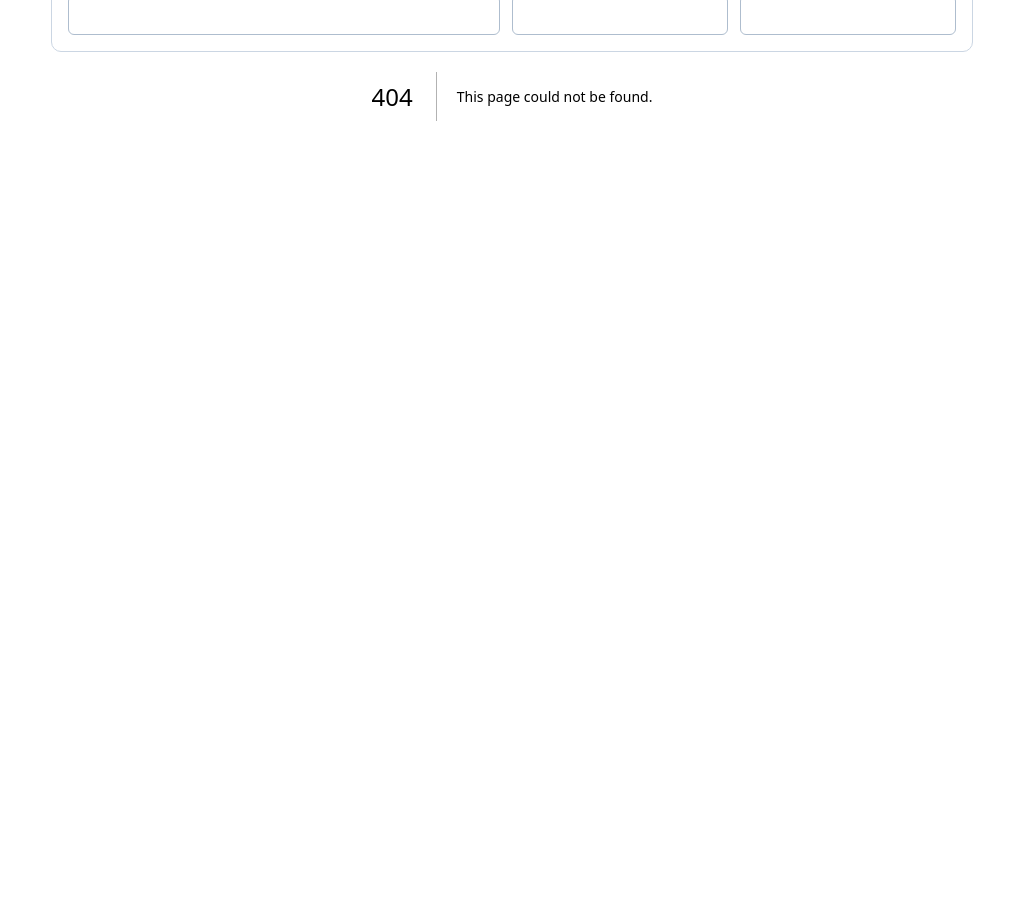
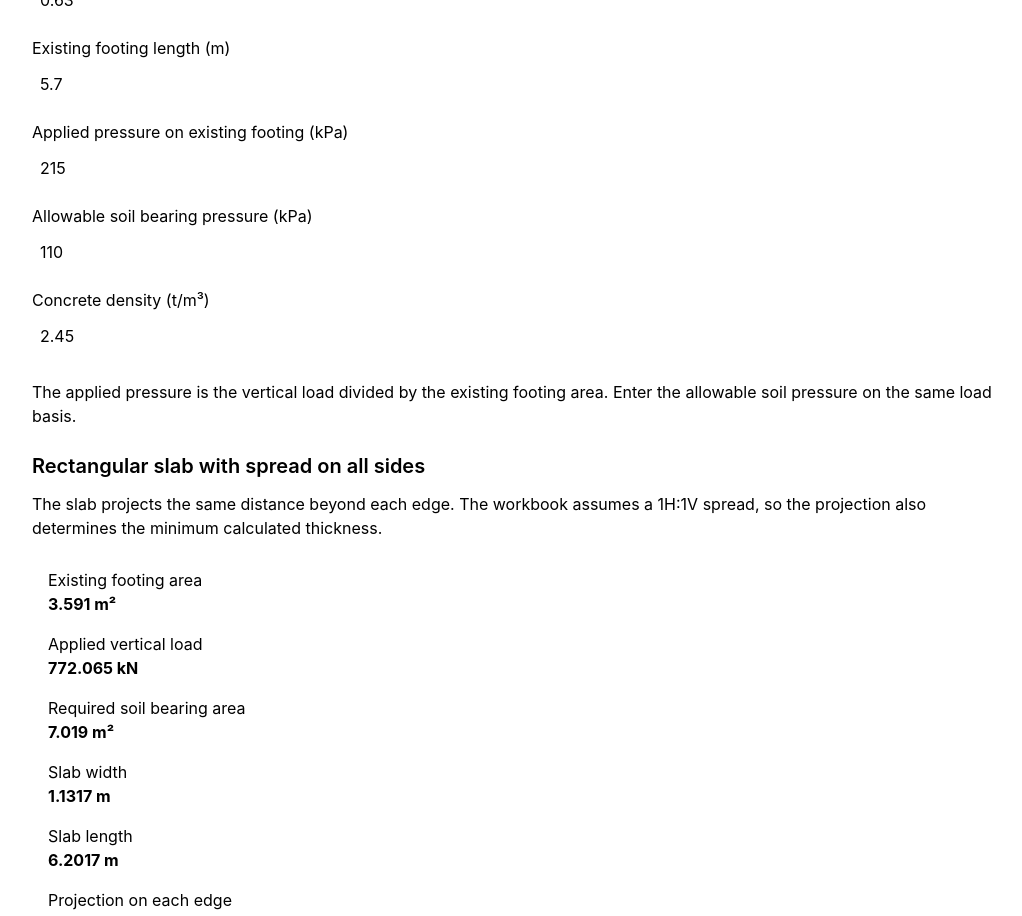
Before and after one commit to MariaMcCrann/Engineering-Tools-Platform, a Next.js app in the folder apps/engineering-tools/: page /blinding-slab in a window 1280 px wide. Before the commit this address had no page. Shown: the part 380-1296 px from the top of the page, without its empty margins (128-1150 px from the left). Before the commit the page ends 800 px from the top, so only its background shows below. Built offline with nearby package versions, Linux system fonts and the light colour scheme.

Commit message:
Add blinding slab sizing and bearing calculator (#53)
* Add blinding slab calculator: blinding-slab-calcs.ts

* Add blinding slab calculator: BlindingSlabTool.tsx

* Add blinding slab calculator: blinding-slab/page.tsx

* Add blinding slab calculator: page.tsx

```diff
--- /dev/null
+++ b/apps/engineering-tools/app/BlindingSlabTool.tsx
@@ -0,0 +1,118 @@
+"use client";
+
+import { useState } from "react";
+import { blindingSlab } from "./blinding-slab-calcs";
+
+const fields = [
+  ["width", "Existing footing width (m)", "0.63"],
+  ["length", "Existing footing length (m)", "5.7"],
+  ["pressure", "Applied pressure on existing footing (kPa)", "215"],
+  ["soil", "Allowable soil bearing pressure (kPa)", "110"],
+  ["density", "Concrete density (t/m³)", "2.45"],
+] as const;
+
+const format = (value: number, unit: string, digits = 3) =>
+  value.toLocaleString("en-AU", { maximumFractionDigits: digits }) + " " + unit;
+
+export function BlindingSlabTool() {
+  const [inputs, setInputs] = useState<Record<string, string>>(
+    Object.fromEntries(fields.map(([key, , initial]) => [key, initial]))
+  );
+  const [trialProjection, setTrialProjection] = useState("");
+  const [trialDepth, setTrialDepth] = useState("");
+  const number = (key: string) => inputs[key].trim() ? Number(inputs[key]) : NaN;
+  const result = blindingSlab(number("width"), number("length"), number("pressure"), number("soil"), number("density"));
+  const projection = trialProjection.trim() ? Number(trialProjection) / 1000 : NaN;
+  const depth = trialDepth.trim() ? Number(trialDepth) / 1000 : NaN;
+  const trialWidth = number("width") + 2 * projection;
+  const trialLength = number("length") + 2 * projection;
+  const effectiveProjection = Math.min(projection, depth);
+  const effectiveArea = (number("width") + 2 * effectiveProjection) * (number("length") + 2 * effectiveProjection);
+  const trialVolume = trialWidth * trialLength * depth;
+  const trialMass = trialVolume * number("density");
+  const trialPressure = result ? (result.force + trialMass * 9.80665) / effectiveArea : NaN;
+  const hasTrial = projection >= 0 && depth > 0 &&
+    [trialWidth, trialLength, trialVolume, trialMass, trialPressure].every(Number.isFinite);
+  const results = (rows: [string, string][]) => (
+    <dl className="grid gap-4 rounded border border-slate-300 p-4 sm:grid-cols-2 lg:grid-cols-3">
+      {rows.map(([label, value]) => (
+        <div className="metric" key={label}><dt><span>{label}</span></dt><dd><strong>{value}</strong></dd></div>
+      ))}
+    </dl>
+  );
+
+  return (
+    <div className="grid min-w-0 max-w-5xl gap-6 p-4 sm:p-6">
+      <p>Size a centred blinding slab beneath a rectangular footing using the Lodson Road Bridge workbook (A2914643). The starting values are the workbook example.</p>
+      <fieldset className="grid min-w-0 gap-4 sm:grid-cols-2 lg:grid-cols-3">
+        <legend className="mb-3 font-semibold">Footing and soil inputs</legend>
+        {fields.map(([key, label]) => <label className="grid gap-1" key={key}>{label}
+          <input className="w-full rounded border border-slate-400 p-2" type="number" min="0" step="any"
+            value={inputs[key]} onChange={event => setInputs({ ...inputs, [key]: event.target.value })} />
+        </label>)}
+      </fieldset>
+      <p>The applied pressure is the vertical load divided by the existing footing area. Enter the allowable soil pressure on the same load basis.</p>
+      {result ? <>
+        <section className="grid gap-3" aria-labelledby="blinding-plan">
+          <h2 id="blinding-plan" className="text-xl font-semibold">Rectangular slab with spread on all sides</h2>
+          <p>The slab projects the same distance beyond each edge. The workbook assumes a 1H:1V spread, so the projection also determines the minimum calculated thickness.</p>
+          {results([
+            ["Existing footing area", format(result.area, "m²")],
+            ["Applied vertical load", format(result.force, "kN")],
+            ["Required soil bearing area", format(result.requiredArea, "m²")],
+            ["Slab width", format(result.slabWidth, "m", 4)],
+            ["Slab length", format(result.slabLength, "m", 4)],
+            ["Projection on each edge", format(result.projection * 1000, "mm", 1)],
+            ["Calculated thickness, rounded up", format(result.thickness, "mm", 0)],
+            ["Concrete volume", format(result.volume, "m³")],
+            ["Concrete mass", format(result.mass, "t")],
+            ["Average soil pressure excluding slab weight", format(result.pressureWithoutWeight, "kPa", 2)],
+            ["Average soil pressure including slab weight", format(result.pressureWithWeight, "kPa", 2)],
+          ])}
+          {result.thickness === 0 ? <p>The input load requires no bearing-area enlargement. The calculated thickness here is for load spread.</p> :
+            result.pressureWithWeight > number("soil") + 1e-9 && (
+              <p role="status" className="rounded border border-amber-300 bg-amber-50 p-3 text-amber-950">
+                Including slab weight, the calculated minimum plan exceeds the entered soil pressure limit. Use the trial dimensions below to check an adopted slab.
+              </p>
+            )}
+        </section>
+        <section className="grid gap-3" aria-labelledby="blinding-trial">
+          <h2 id="blinding-trial" className="text-xl font-semibold">Check adopted dimensions</h2>
+          <p>The effective spread is limited by the lesser of the actual projection and concrete thickness. The check includes the weight of the full slab.</p>
+          <div className="grid gap-4 sm:grid-cols-2">
+            <label className="grid gap-1">Adopted projection on each edge (mm)
+              <input className="rounded border border-slate-400 p-2" type="number" step="any" min="0"
+                value={trialProjection} onChange={event => setTrialProjection(event.target.value)} />
+            </label>
+            <label className="grid gap-1">Adopted slab thickness (mm)
+              <input className="rounded border border-slate-400 p-2" type="number" step="any" min="0"
+                value={trialDepth} onChange={event => setTrialDepth(event.target.value)} />
+            </label>
+          </div>
+          {hasTrial && <>
+            {results([
+              ["Adopted width", format(trialWidth, "m")],
+              ["Adopted length", format(trialLength, "m")],
+              ["Effective soil bearing area", format(effectiveArea, "m²")],
+              ["Adopted concrete volume", format(trialVolume, "m³")],
+              ["Adopted concrete mass", format(trialMass, "t")],
+              ["Average soil pressure including slab weight", format(trialPressure, "kPa", 2)],
+            ])}
+            <p role="status">{trialPressure <= number("soil") + 1e-9 ? "Within the entered average soil pressure limit." : "Exceeds the entered average soil pressure limit."}</p>
+          </>}
+        </section>
+        <section className="grid gap-3" aria-labelledby="blinding-strip">
+          <h2 id="blinding-strip" className="text-xl font-semibold">One-metre strip with width spread only</h2>
+          <p>This workbook check assumes no spread beyond the footing ends.</p>
+          {results([
+            ["Applied vertical load per metre", format(result.stripReaction, "kN/m")],
+            ["Required width for soil bearing", format(result.stripWidth, "m", 4)],
+            ["Projection on each side", format(result.stripProjection * 1000, "mm", 1)],
+            ["Calculated thickness, rounded up", format(result.stripThickness, "mm", 0)],
+          ])}
+        </section>
+      </> : <p role="alert">Enter positive footing dimensions, allowable soil pressure and concrete density, and an applied pressure of zero or greater.</p>}
+      <p>Confirm the adopted load spread, structural adequacy and geotechnical bearing and settlement criteria for the project. The workbook records 32 MPa concrete. The sizing equations use geometry and pressure.</p>
+    </div>
+  );
+}
--- /dev/null
+++ b/apps/engineering-tools/app/blinding-slab-calcs.ts
@@ -0,0 +1,28 @@
+export function blindingSlab(width: number, length: number, pressure: number, soil: number, density: number) {
+  if (![width, length, soil, density].every(value => Number.isFinite(value) && value > 0) ||
+      !Number.isFinite(pressure) || pressure < 0) return null;
+  const area = width * length;
+  const force = area * pressure;
+  const requiredArea = force / soil;
+  const areaIncrease = Math.max(0, requiredArea - area);
+  // Positive root of (width + extension) × (length + extension) = requiredArea.
+  // Rationalized to avoid subtracting nearly equal numbers.
+  const extension = 2 * areaIncrease / (width + length + Math.hypot(width + length, 2 * Math.sqrt(areaIncrease)));
+  const stripWidth = width * pressure / soil;
+  const stripProjection = Math.max(0, stripWidth - width) / 2;
+  const slabWidth = width + extension;
+  const slabLength = length + extension;
+  const slabArea = slabWidth * slabLength;
+  const projection = extension / 2;
+  // Round up so millimetre rounding cannot reduce the required spread.
+  const thickness = Math.ceil(projection * 1000);
+  const volume = slabArea * thickness / 1000;
+  const mass = density * volume;
+  const result = {
+    area, force, requiredArea, slabWidth, slabLength, slabArea, projection, thickness, volume, mass,
+    pressureWithoutWeight: force / slabArea,
+    pressureWithWeight: (force + mass * 9.80665) / slabArea,
+    stripReaction: width * pressure, stripWidth, stripProjection, stripThickness: Math.ceil(stripProjection * 1000),
+  };
+  return Object.values(result).every(Number.isFinite) ? result : null;
+}
--- /dev/null
+++ b/apps/engineering-tools/app/blinding-slab/page.tsx
@@ -0,0 +1,12 @@
+import { BlindingSlabTool } from "../BlindingSlabTool";
+
+export default function BlindingSlabPage() {
+  return (
+    <main className="min-h-screen">
+      <section className="mx-auto w-full max-w-5xl px-4 py-6 sm:px-6">
+        <header><h1 className="text-2xl font-semibold">Blinding Slab</h1></header>
+        <BlindingSlabTool />
+      </section>
+    </main>
+  );
+}
--- a/apps/engineering-tools/app/page.tsx
+++ b/apps/engineering-tools/app/page.tsx
@@ -10,6 +10,7 @@ import { GsdmPmpTool } from "./GsdmPmpTool";
 import { RationalMethodTool } from "./RationalMethodTool";
 import { SpillwayTool } from "./SpillwayTool";
 import { CulvertTool } from "./CulvertTool";
+import { BlindingSlabTool } from "./BlindingSlabTool";
 import { BankSeatTool } from "./BankSeatTool";
 import { AbutmentStability } from "./AbutmentStability";
 import { LiftingBeamTool } from "./LiftingBeamTool";
@@ -34,7 +35,7 @@ import { SavedProjectsPanel, SaveProjectControl, CalculationTemplatesPanel, Save
 
 import { captureProjectInputs, restoreProjectInputs } from "./project-inputs";
 
-type ViewKey = "abutment-foundations" | "bank-seat" | "lifting-beams" | "design-review" | "design-checklist" | "tools" | "saved-projects" | "templates" | "rorb" | "rational" | "channel" | "storage" | "overland" | "rising" | "gsdm" | "spillway" | "culvert" | "headloss" | "pipe-sizing" | "pipeline-hgl" | "rock-protection" | "headwall-concrete" | "base-slab-concrete" | "broad-crested-weir" | "drowned-sluice-gate" | "thrust-at-bends" | "buried-flexible-pipe" | "v-notch-weir" | "pit-surge" | "pump-duty-point" | "cantilever-wall" | "sediment-pond" | "regulator-design" | "pipeline-pump-sizing" | "proposal" | "site-intelligence";
+type ViewKey = "blinding-slab" | "abutment-foundations" | "bank-seat" | "lifting-beams" | "design-review" | "design-checklist" | "tools" | "saved-projects" | "templates" | "rorb" | "rational" | "channel" | "storage" | "overland" | "rising" | "gsdm" | "spillway" | "culvert" | "headloss" | "pipe-sizing" | "pipeline-hgl" | "rock-protection" | "headwall-concrete" | "base-slab-concrete" | "broad-crested-weir" | "drowned-sluice-gate" | "thrust-at-bends" | "buried-flexible-pipe" | "v-notch-weir" | "pit-surge" | "pump-duty-point" | "cantilever-wall" | "sediment-pond" | "regulator-design" | "pipeline-pump-sizing" | "proposal" | "site-intelligence";
 type ToolEntry = DashboardTool & { view: Exclude<ViewKey, "tools" | "saved-projects" | "templates"> };
 
 const TOOL_CATEGORIES: DashboardCategory[] = [
@@ -64,6 +65,7 @@ const TOOL_CATEGORIES: DashboardCategory[] = [
   ]},
   { key: "structures", label: "Structures", description: "Concrete headwalls, slabs and structural checks.", icon: "▥", tools: [
     { view: "lifting-beams", icon: "LB", label: "Lifting Beams", desc: "Bridge lifting beam actions, deflection, sling forces and directly calculated load envelopes. Preliminary member checks.", badge: "New" },
+    { view: "blinding-slab", icon: "BL", label: "Blinding Slab", desc: "Size blinding concrete for footing load spread and soil bearing." },
     { view: "abutment-foundations", icon: "AF", label: "Abutment and Foundations", desc: "Check abutment stability, spread footing contact and pile axial demands." },
     { view: "bank-seat", icon: "BS", label: "Bridge Bank Seat", desc: "Calculate deck and moving traffic reactions and check local bearing demand." },
     { view: "headwall-concrete", icon: "HW", label: "Headwall Concrete", desc: "AS 3600 headwall bending, minimum steel and shear screening checks." },
@@ -156,6 +158,7 @@ export default function Home() {
     : view === "pipeline-hgl" ? <>{toolHeader("Pipeline HGL", "pipeline-hgl")}<PipelineHglTool/></>
     : view === "rock-protection" ? <>{toolHeader("Rock Protection / Riprap", "rock-protection")}<RockProtectionTool/></>
     : view === "lifting-beams" ? <><header className="hub-header"><span>Lifting Beams</span><a href="/lifting-beams" target="_blank" rel="noopener noreferrer">Open full page</a></header><LiftingBeamTool/></>
+    : view === "blinding-slab" ? <>{toolHeader("Blinding Slab", "blinding-slab")}<BlindingSlabTool /></>
     : view === "abutment-foundations" ? <>{toolHeader("Abutment and Foundations", "abutment-foundations")}<div className="max-w-5xl p-6"><AbutmentStability /></div></>
     : view === "bank-seat" ? <>{toolHeader("Bridge Bank Seat", "bank-seat")}<BankSeatTool/></>
     : view === "headwall-concrete" ? <>{toolHeader("Headwall Concrete", "headwall-concrete")}<HeadwallStructuralTool/></>
```
